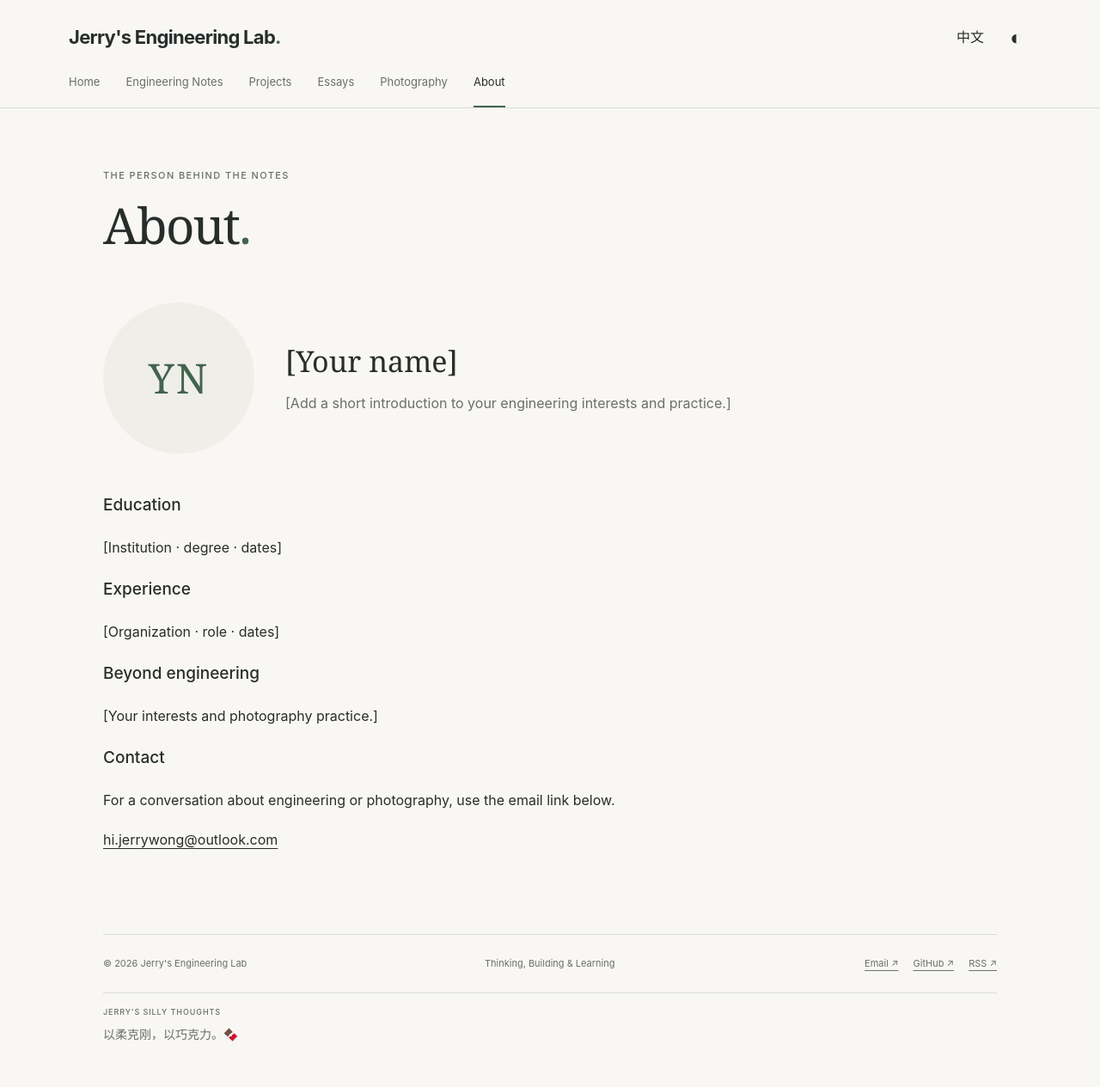
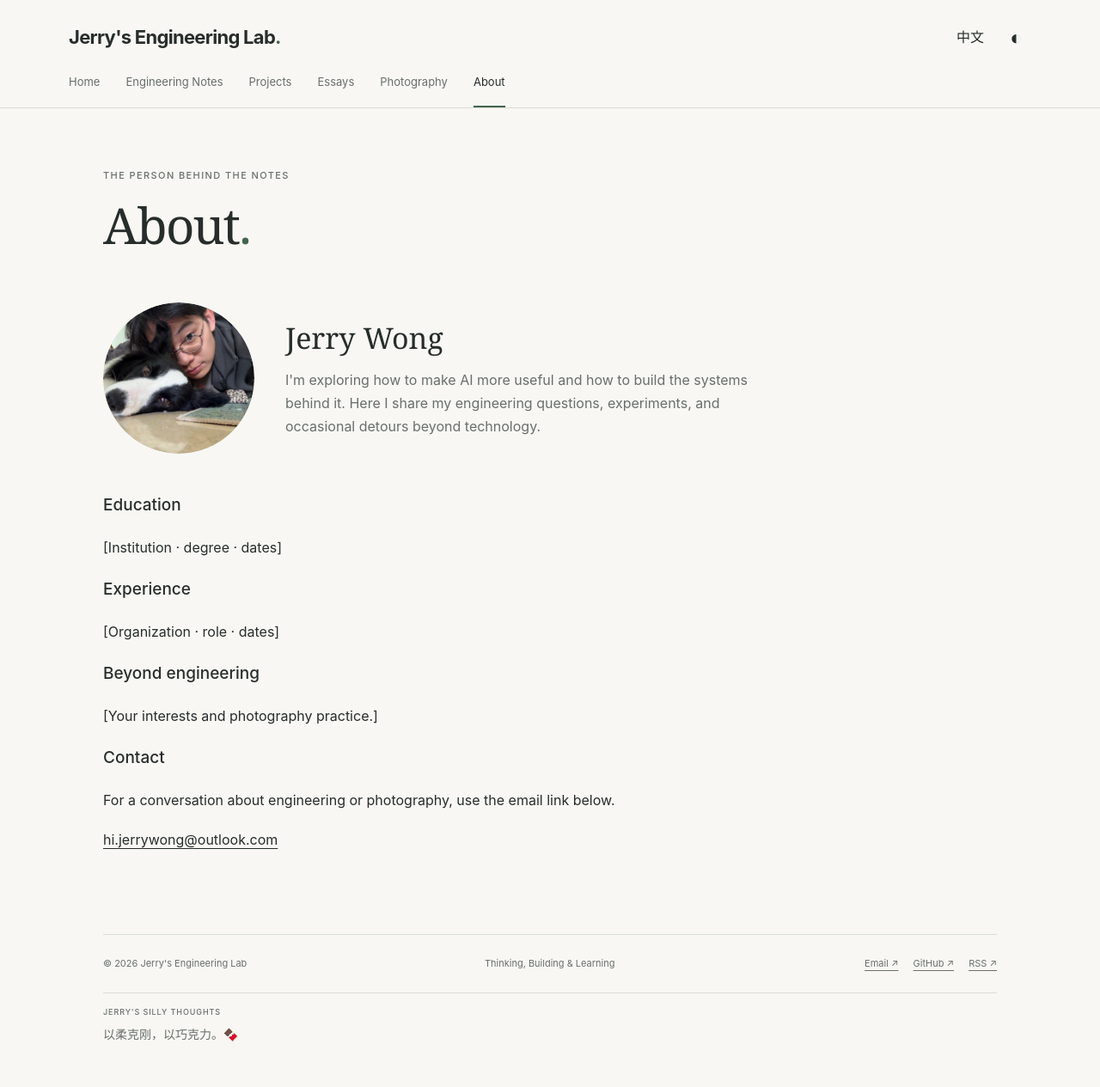
Before and after one commit to kaetowjj/kaetowjj.github.io, a Jekyll site: the page built from about.md, in a window 1280 px wide. Shown: the whole page at 86% size. Built offline with Jekyll 4.4.1, drawn with Linux system fonts in a browser that asks for light colours.

Commit message:
update profile yml and avatar

```diff
--- a/_data/profile.yml
+++ b/_data/profile.yml
@@ -1,18 +1,24 @@
+
 name:
-  en: "[Your name]"
-  zh: "[你的姓名]"
+  en: "Jerry Wong"
+  zh: "王杰瑞"
+
+
 intro:
-  en: "[Add a short introduction to your engineering interests and practice.]"
-  zh: "[在这里介绍你的工程兴趣与实践方向。]"
+  en: "I'm exploring how to make AI more useful and how to build the systems behind it. Here I share my engineering questions, experiments, and occasional detours beyond technology."
+  zh: "我在探索如何更好地运用 AI，以及如何建设支撑它的底层系统。这里记录我的工程思考、技术实验，以及偶尔跑题的生活观察。"
+
+
 email: "hi.jerrywong@outlook.com"
 linkedin: ""
 github: https://github.com/kaetowjj
+
 avatar:
   src: "/assets/images/avatar.webp"
   position: "center 35%"
   alt:
-    en: "Profile portrait"
-    zh: "个人头像"
+    en: "Portrait of Jerry Wong"
+    zh: "Jerry Wong 的个人头像"
   initials:
-    en: "YN"
-    zh: "名"
+    en: "JW"
+    zh: "杰"
--- a/photography.html
+++ b/photography.html
@@ -4,7 +4,7 @@ nav: photography
 permalink: /photography/
 page_class: gallery-page
 ---
-<div class="page-heading"><p class="eyebrow">OBSERVATIONS / THROUGH THE LENS</p><h1>{% include bi.html en="Photography" zh="摄影" %}<span class="brand-dot">.</span></h1><p>{% include bi.html en="Moments, places, and light. A chronological collection." zh="瞬间、地点与光线。一份按拍摄时间排列的记录。" %}</p><p class="demo-notice">{% include bi.html en="Demo gallery — original abstract placeholders, not personal photographs. All dates and locations below are fictional test metadata." zh="Demo 画廊：原创抽象占位图，并非个人摄影作品。以下日期与地点均为虚拟测试数据。" %}</p></div>
+<div class="page-heading"><p class="eyebrow">OBSERVATIONS / THROUGH THE LENS</p><h1>{% include bi.html en="Photography" zh="摄影" %}<span class="brand-dot">.</span></h1><p>{% include bi.html en="Moments, places, and light. A chronological collection." zh="瞬间、地点与光线。一份按拍摄时间排列的记录。" %}</p></div>
 <div class="gallery-controls"><div id="categories" class="filter-bar" aria-label="Categories"><button type="button" data-category="all" aria-pressed="true">{% include bi.html en="All" zh="全部" %}</button>{% for category in site.data.photo_categories %}<button type="button" data-category="{{ category[0] }}" aria-pressed="false">{% assign category_label = category[1] %}{% include bi.html en=category_label.en zh=category_label.zh %}</button>{% endfor %}</div><div class="gallery-selects"><label>{% include bi.html en="Tag" zh="标签" %} <select id="photo-tag"><option value="all" data-en="All tags" data-zh="全部标签">All tags</option>{% for tag in site.data.photo_tags %}<option value="{{ tag[0] }}" data-en="{{ tag[1].en }}" data-zh="{{ tag[1].zh }}">{{ tag[1].en }}</option>{% endfor %}</select></label><label>{% include bi.html en="Sort" zh="排序" %} <select id="photo-sort"><option value="newest" data-en="Newest first" data-zh="最新拍摄在前">Newest first</option><option value="oldest" data-en="Oldest first" data-zh="最早拍摄在前">Oldest first</option></select></label><button id="clear-filters" type="button">{% include bi.html en="Clear filters" zh="清除筛选" %}</button></div></div>
 <p id="photo-count" class="metadata" aria-live="polite"></p><div id="gallery" class="gallery" data-baseurl="{{ site.baseurl }}"></div><p id="gallery-empty" hidden>{% include bi.html en="No photographs match these filters." zh="没有符合筛选条件的作品。" %}</p><noscript>Enable JavaScript to use the gallery / 请启用 JavaScript 浏览画廊。</noscript>
 <dialog id="lightbox" aria-labelledby="lightbox-title"><div class="lightbox-top"><span id="lightbox-position"></span><button id="lightbox-close" type="button" aria-label="Close / 关闭">×</button></div><div class="lightbox-stage"><button id="lightbox-prev" type="button" aria-label="Previous / 上一张">←</button><div class="lightbox-image-wrap"><p id="lightbox-status" role="status"></p><img id="lightbox-image" alt=""></div><button id="lightbox-next" type="button" aria-label="Next / 下一张">→</button></div><div class="lightbox-info"><h2 id="lightbox-title"></h2><p id="lightbox-meta"></p><p id="lightbox-description"></p><div id="lightbox-tags" class="tag-list"></div><p id="lightbox-equipment" class="metadata"></p></div></dialog>
```
Also changed, not shown: assets/images/avatar.webp (added).
